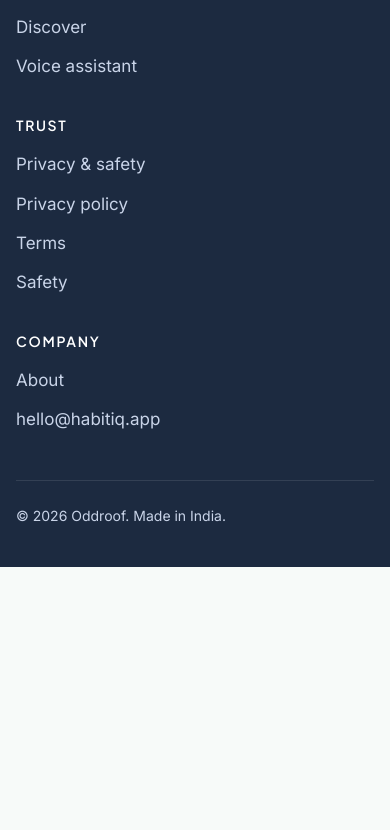
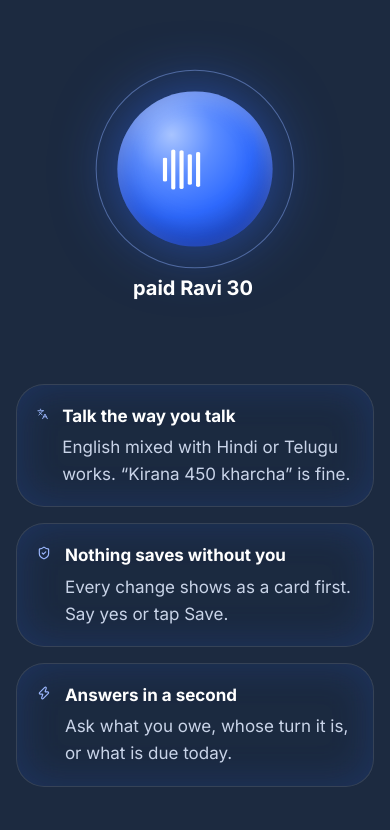
Before and after one commit to saijaswanthedupuganti-cmyk/flatflow, a Next.js app in the folder apps/web/: page / in a window 390 px wide. Shown: the part 6214-7044 px from the top of the page. Before the commit the page ends 6824 px from the top, so only its background shows below. Built offline with nearby package versions, Linux system fonts and the light colour scheme; no server answers.

Commit message:
feat(site): voice section with live orb, typed request and confirm card
Also fixes a hydration mismatch under reduced motion: motion-dependent
renders now use useCalm(), which stays false until hydration.

Co-Authored-By: Claude Opus 5.5 <noreply@anthropic.com>

```diff
--- a/apps/web/app/(site)/page.tsx
+++ b/apps/web/app/(site)/page.tsx
@@ -3,6 +3,7 @@ import path from 'node:path'
 import Hero from '@/components/site/home/Hero'
 import Problem from '@/components/site/home/Problem'
 import PinnedStory from '@/components/site/home/PinnedStory'
+import Voice from '@/components/site/home/Voice'
 import { HERO_PHOTO } from '@/lib/site/photos'
 import DownloadButton from '@/components/site/DownloadButton'
 import DownloadQr from '@/components/site/DownloadQr'
@@ -15,6 +16,7 @@ export default function HomePage() {
       <Hero download={<DownloadButton showMeta />} qr={<DownloadQr />} hasPhoto={hasPhoto(HERO_PHOTO)} />
       <Problem />
       <PinnedStory />
+      <Voice />
       {/* Sections from Tasks 6–10 are inserted here in order: Problem, PinnedStory, Voice, Discover, Trust, Install, FinalCta */}
     </main>
   )
--- a/apps/web/components/site/Section.tsx
+++ b/apps/web/components/site/Section.tsx
@@ -1,12 +1,13 @@
 'use client'
-import { motion, useReducedMotion } from 'framer-motion'
+import { motion } from 'framer-motion'
+import { useCalm } from './useCalm'
 import { fadeUp } from './motion'
 import s from './site.module.css'
 
 const tones = { canvas: s.toneCanvas, white: s.toneWhite, dark: s.toneDark }
 
 export function Reveal({ children, delay = 0, className }: { children: React.ReactNode; delay?: number; className?: string }) {
-  const reduce = useReducedMotion()
+  const reduce = useCalm()
   // framer-motion's reducedMotion only skips transforms; opacity would still start at 0. Render the final state instead.
   if (reduce) return <div className={className}>{children}</div>
   return (
--- a/apps/web/components/site/home/Hero.tsx
+++ b/apps/web/components/site/home/Hero.tsx
@@ -1,7 +1,8 @@
 'use client'
 import Image from 'next/image'
 import { useRef } from 'react'
-import { motion, useScroll, useTransform, useReducedMotion } from 'framer-motion'
+import { motion, useScroll, useTransform } from 'framer-motion'
+import { useCalm } from '../useCalm'
 import { CheckCircle2, IndianRupee } from 'lucide-react'
 import Glass from '../Glass'
 import SiteButton from '../SiteButton'
@@ -14,7 +15,7 @@ import h from './home.module.css'
 
 export default function Hero({ download, qr, hasPhoto }: { download: React.ReactNode; qr: React.ReactNode; hasPhoto: boolean }) {
   const ref = useRef<HTMLElement>(null)
-  const reduce = useReducedMotion()
+  const reduce = useCalm()
   const { scrollYProgress } = useScroll({ target: ref, offset: ['start start', 'end start'] })
   const tilt = useTransform(scrollYProgress, [0, 1], [0, reduce ? 0 : -8])
   const lift = useTransform(scrollYProgress, [0, 1], [0, reduce ? 0 : -60])
--- /dev/null
+++ b/apps/web/components/site/home/Voice.tsx
@@ -0,0 +1,35 @@
+import { Languages, ShieldCheck, Zap } from 'lucide-react'
+import Section, { Reveal } from '../Section'
+import Glass from '../Glass'
+import VoiceDemo from '../mockups/VoiceDemo'
+import h from './home.module.css'
+
+const POINTS = [
+  { icon: Languages, title: 'Talk the way you talk', body: 'English mixed with Hindi or Telugu works. “Kirana 450 kharcha” is fine.' },
+  { icon: ShieldCheck, title: 'Nothing saves without you', body: 'Every change shows as a card first. Say yes or tap Save.' },
+  { icon: Zap, title: 'Answers in a second', body: 'Ask what you owe, whose turn it is, or what is due today.' },
+]
+
+export default function Voice() {
+  return (
+    <Section id="voice" tone="dark" eyebrow="Voice assistant" title="Just say it."
+      lede="Tap the orb and tell Oddroof what happened. It understands, shows you the result, and saves when you agree.">
+      <div className={h.voiceGrid}>
+        <VoiceDemo />
+        <div className={h.voicePoints}>
+          {POINTS.map((p, i) => {
+            const Icon = p.icon
+            return (
+              <Reveal key={p.title} delay={i * 0.08}>
+                <Glass tier="dark" className={h.voicePoint}>
+                  <Icon size={22} color="#9DB8FF" aria-hidden />
+                  <div><b>{p.title}</b><p style={{ margin: '4px 0 0', color: '#C9D4E8' }}>{p.body}</p></div>
+                </Glass>
+              </Reveal>
+            )
+          })}
+        </div>
+      </div>
+    </Section>
+  )
+}
--- a/apps/web/components/site/home/home.module.css
+++ b/apps/web/components/site/home/home.module.css
@@ -38,3 +38,16 @@
   .step { min-height: 72vh; display: flex; flex-direction: column; justify-content: center; background: none !important; border: 0 !important; box-shadow: none !important; }
   .stepPhone { display: none; }
 }
+.voiceGrid { display: grid; gap: 48px; margin-top: 48px; align-items: center; }
+.voiceStage { display: grid; justify-items: center; gap: 28px; position: relative; padding: 32px 0; }
+.voiceGlow { position: absolute; inset: 10% 20%; background: radial-gradient(closest-side, rgba(47,107,255,.35), transparent); filter: blur(30px); z-index: 0; }
+.voiceStage > * { position: relative; z-index: 1; }
+.transcript { font-size: clamp(20px, 2.4vw, 28px); font-weight: 700; min-height: 1.4em; text-align: center; }
+.caret { display: inline-block; width: 2px; height: 1em; background: #9DB8FF; margin-left: 2px; vertical-align: -.1em; animation: blink 1s steps(1) infinite; }
+@keyframes blink { 50% { opacity: 0; } }
+.confirm { width: min(380px, 100%); padding: 20px; display: grid; gap: 14px; }
+.confirmBtns { display: flex; gap: 10px; }
+.confirmBtns span { flex: 1; text-align: center; padding: 10px; border-radius: 999px; font-weight: 700; font-size: 14px; }
+.voicePoints { display: grid; gap: 16px; }
+.voicePoint { padding: 18px 20px; display: flex; gap: 14px; align-items: flex-start; }
+@media (min-width: 1024px) { .voiceGrid { grid-template-columns: 1.1fr .9fr; } }
--- a/apps/web/components/site/mockups/ChatBubbles.tsx
+++ b/apps/web/components/site/mockups/ChatBubbles.tsx
@@ -1,6 +1,7 @@
 'use client'
 import { useRef } from 'react'
-import { motion, useScroll, useTransform, useReducedMotion, type MotionValue } from 'framer-motion'
+import { motion, useScroll, useTransform, type MotionValue } from 'framer-motion'
+import { useCalm } from '../useCalm'
 import { CheckCircle2, IndianRupee, Receipt } from 'lucide-react'
 import Glass from '../Glass'
 import h from '../home/home.module.css'
@@ -14,7 +15,7 @@ const BUBBLES = [
 ]
 
 function Bubble({ b, progress, i }: { b: typeof BUBBLES[number]; progress: MotionValue<number>; i: number }) {
-  const reduce = useReducedMotion()
+  const reduce = useCalm()
   const opacity = useTransform(progress, [0, 0.45 + i * 0.03, 0.7], [1, 1, reduce ? 1 : 0])
   const scale = useTransform(progress, [0.4, 0.7], [1, reduce ? 1 : 0.6])
   return (
@@ -27,7 +28,7 @@ function Bubble({ b, progress, i }: { b: typeof BUBBLES[number]; progress: Motio
 
 export default function ChatBubbles() {
   const ref = useRef<HTMLDivElement>(null)
-  const reduce = useReducedMotion()
+  const reduce = useCalm()
   const { scrollYProgress } = useScroll({ target: ref, offset: ['start end', 'end start'] })
   const cardOpacity = useTransform(scrollYProgress, [0.45, 0.65], [reduce ? 1 : 0, 1])
   const cardY = useTransform(scrollYProgress, [0.45, 0.65], [reduce ? 0 : 30, 0])
--- /dev/null
+++ b/apps/web/components/site/mockups/VoiceDemo.tsx
@@ -0,0 +1,42 @@
+'use client'
+import { AnimatePresence, motion } from 'framer-motion'
+import Glass from '../Glass'
+import VoiceOrb from './VoiceOrb'
+import { useLoopStep } from '../useLoopStep'
+import { EASE } from '../motion'
+import h from '../home/home.module.css'
+
+const PHRASE = 'paid Ravi 300 for the cylinder'
+const TYPE_STEPS = PHRASE.length
+// Steps 0..TYPE_STEPS type the phrase, the rest hold the card; the last step (reduced-motion final state) shows both.
+const TOTAL = TYPE_STEPS + 12
+
+export default function VoiceDemo() {
+  const { ref, step } = useLoopStep(TOTAL, 70)
+  const typed = PHRASE.slice(0, Math.min(step, TYPE_STEPS))
+  const showCard = step >= TYPE_STEPS
+  return (
+    <div ref={ref} className={h.voiceStage}>
+      <div className={h.voiceGlow} />
+      <VoiceOrb size={150} listening={!showCard} />
+      <p className={h.transcript} aria-live="off">
+        {typed}{!showCard && <span className={h.caret} aria-hidden />}
+      </p>
+      <AnimatePresence>
+        {showCard && (
+          <motion.div initial={{ opacity: 0, y: 16 }} animate={{ opacity: 1, y: 0 }} exit={{ opacity: 0 }}
+            transition={{ duration: 0.4, ease: EASE }} style={{ width: '100%', display: 'grid', justifyItems: 'center' }}>
+            <Glass tier="photo" className={h.confirm}>
+              <b>Record ₹300 you paid Ravi</b>
+              <span style={{ opacity: .8, fontSize: 14 }}>Say “yes” or tap Save</span>
+              <div className={h.confirmBtns}>
+                <span style={{ background: 'rgba(255,255,255,.15)' }}>Cancel</span>
+                <span style={{ background: 'var(--or-blue)' }}>Save</span>
+              </div>
+            </Glass>
+          </motion.div>
+        )}
+      </AnimatePresence>
+    </div>
+  )
+}
--- a/apps/web/components/site/mockups/VoiceOrb.tsx
+++ b/apps/web/components/site/mockups/VoiceOrb.tsx
@@ -1,11 +1,12 @@
 'use client'
-import { motion, useReducedMotion } from 'framer-motion'
+import { motion } from 'framer-motion'
+import { useCalm } from '../useCalm'
 import m from './mockups.module.css'
 
 const HEIGHTS = [0.45, 0.8, 1, 0.7, 0.5]
 
 export default function VoiceOrb({ size = 120, listening = true }: { size?: number; listening?: boolean }) {
-  const reduce = useReducedMotion()
+  const reduce = useCalm()
   const live = listening && !reduce
   return (
     <motion.div className={m.orb} style={{ width: size, height: size }}
--- /dev/null
+++ b/apps/web/components/site/useCalm.ts
@@ -0,0 +1,14 @@
+'use client'
+import { useEffect, useState } from 'react'
+import { useReducedMotion } from 'framer-motion'
+
+/**
+ * Reduced-motion preference that is safe to branch rendering on: false during the server render and the
+ * hydration pass (the server can't know the preference), the real value right after.
+ */
+export function useCalm(): boolean {
+  const reduce = useReducedMotion()
+  const [hydrated, setHydrated] = useState(false)
+  useEffect(() => setHydrated(true), [])
+  return Boolean(reduce) && hydrated
+}
--- a/apps/web/components/site/useLoopStep.ts
+++ b/apps/web/components/site/useLoopStep.ts
@@ -1,12 +1,13 @@
 'use client'
 import { useEffect, useRef, useState } from 'react'
-import { useInView, useReducedMotion } from 'framer-motion'
+import { useInView } from 'framer-motion'
+import { useCalm } from './useCalm'
 
 /** Cycles 0..steps-1 every intervalMs while the element is on screen; final step when motion is reduced. */
 export function useLoopStep(steps: number, intervalMs: number) {
   const ref = useRef<HTMLDivElement | null>(null)
   const inView = useInView(ref, { amount: 0.3 })
-  const reduce = useReducedMotion()
+  const reduce = useCalm()
   const [step, setStep] = useState(0)
 
   useEffect(() => {
```
Also changed, not shown: 1 other file (tests, documents, lock files or other folders).
